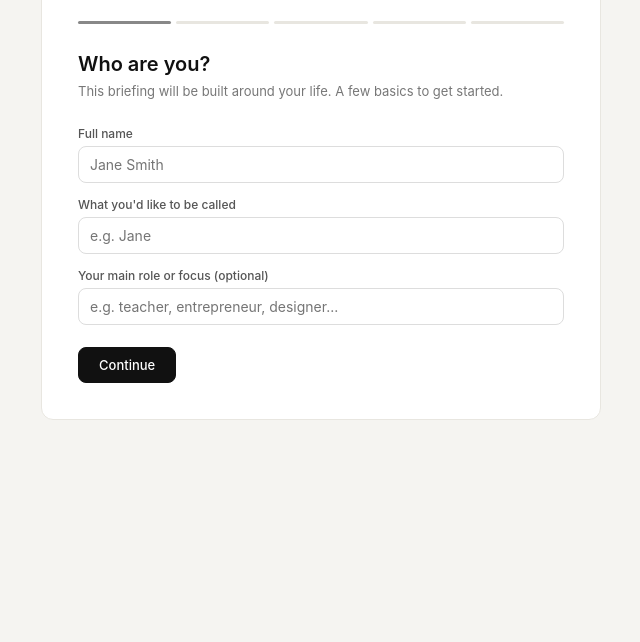
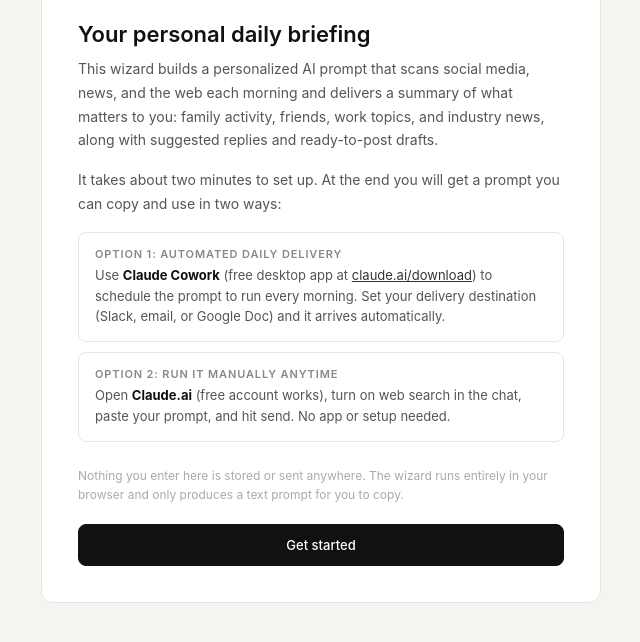
Before and after one commit to tom4cam/daily-briefing, a plain HTML site: page index.html in a window 1280 px wide. Shown: the part 94-736 px from the top of the page, without its empty margins (319-959 px from the left). Drawn offline with Linux system fonts and the light colour scheme.

Commit message:
Add intro screen with how-to explanation

```diff
--- a/index.html
+++ b/index.html
@@ -42,10 +42,31 @@
 <body>
 <div class="card">
   <div class="brand">Daily Social Briefing</div>
-  <div id="app"></div>
+  <div id="intro" style="display:block">
+    <h2 style="font-size:22px;margin-bottom:10px">Your personal daily briefing</h2>
+    <p style="font-size:14px;color:#555;line-height:1.7;margin-bottom:16px">This wizard builds a personalized AI prompt that scans social media, news, and the web each morning and delivers a summary of what matters to you: family activity, friends, work topics, and industry news, along with suggested replies and ready-to-post drafts.</p>
+    <p style="font-size:14px;color:#555;line-height:1.7;margin-bottom:16px">It takes about two minutes to set up. At the end you will get a prompt you can copy and use in two ways:</p>
+    <div style="border:1px solid #e8e6e0;border-radius:8px;padding:14px 16px;margin-bottom:10px">
+      <div style="font-size:11px;font-weight:600;color:#888;text-transform:uppercase;letter-spacing:0.08em;margin-bottom:4px">Option 1: Automated daily delivery</div>
+      <p style="font-size:13px;color:#555;line-height:1.6">Use <strong style="color:#111">Claude Cowork</strong> (free desktop app at <a href="https://claude.ai/download" style="color:#333">claude.ai/download</a>) to schedule the prompt to run every morning. Set your delivery destination (Slack, email, or Google Doc) and it arrives automatically.</p>
+    </div>
+    <div style="border:1px solid #e8e6e0;border-radius:8px;padding:14px 16px;margin-bottom:24px">
+      <div style="font-size:11px;font-weight:600;color:#888;text-transform:uppercase;letter-spacing:0.08em;margin-bottom:4px">Option 2: Run it manually anytime</div>
+      <p style="font-size:13px;color:#555;line-height:1.6">Open <strong style="color:#111">Claude.ai</strong> (free account works), turn on web search in the chat, paste your prompt, and hit send. No app or setup needed.</p>
+    </div>
+    <p style="font-size:12px;color:#aaa;line-height:1.6;margin-bottom:20px">Nothing you enter here is stored or sent anywhere. The wizard runs entirely in your browser and only produces a text prompt for you to copy.</p>
+    <button class="btn btn-primary" style="width:100%;padding:12px" onclick="startWizard()">Get started</button>
+  </div>
+  <div id="app" style="display:none"></div>
 </div>
 
 <script>
+function startWizard() {
+  document.getElementById('intro').style.display = 'none';
+  document.getElementById('app').style.display = 'block';
+  render();
+}
+
 const state = {
   step: 0,
   name: '', firstName: '', role: '',
```
